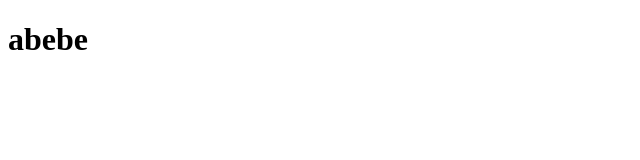
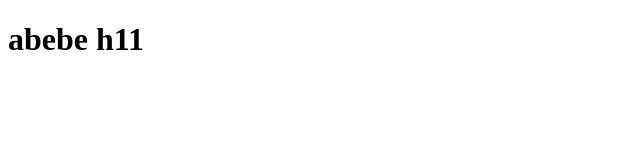
Before and after one commit to leo1371/abebe, a plain HTML site: page index.html in a window 1280 px wide. Shown: the full height of the page, 0-640 px from the left. Drawn offline with Linux system fonts and the light colour scheme.

Commit message:
updated html

```diff
--- a/index.html
+++ b/index.html
@@ -7,6 +7,6 @@
     <title>hello abebe</title>
 </head>
 <body>
-    <h1>abebe</h1>
+    <h1>abebe h11</h1>
 </body>
 </html>
```
